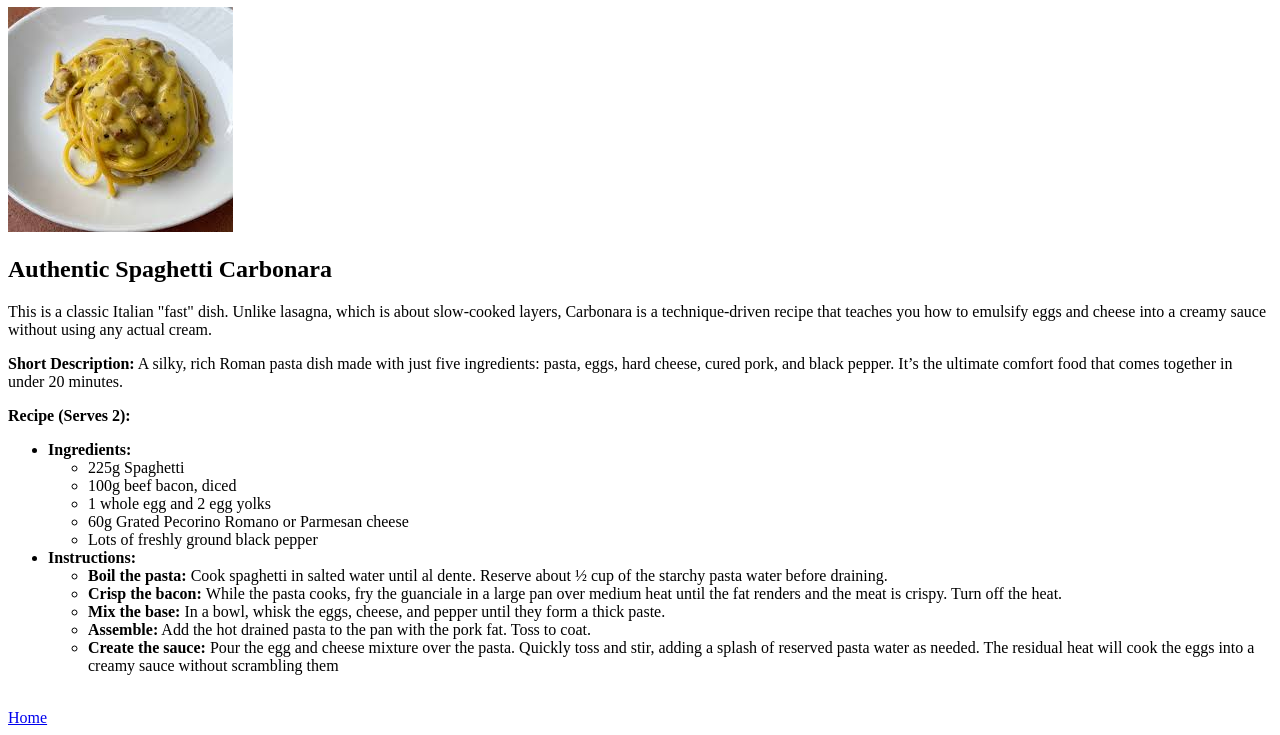
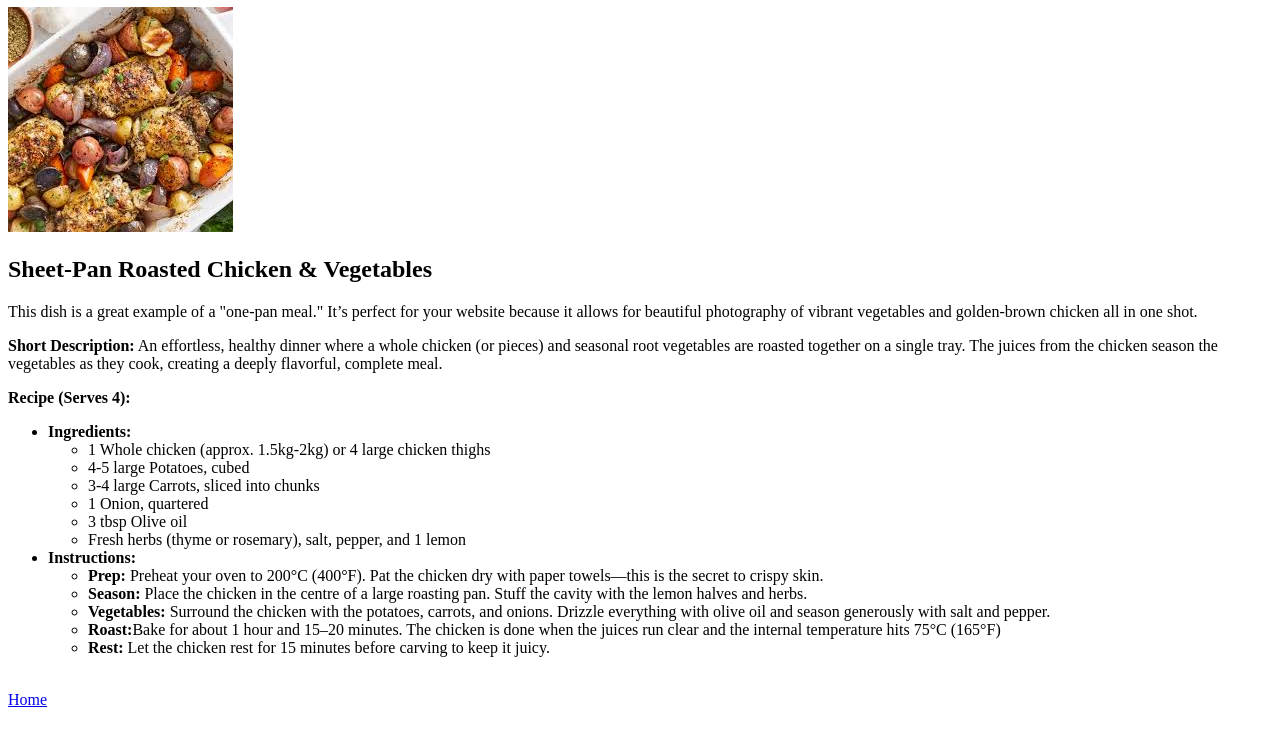
Before and after one commit to rabeiradouane/odin-recipes, a plain HTML site: page recipes/roasted_chicken.html in a window 1280 px wide. Shown: the part 73-808 px from the top of the page. Drawn offline with Linux system fonts and the light colour scheme.

Commit message:
roasted_chicken.html

```diff
--- a/recipes/roasted_chicken.html
+++ b/recipes/roasted_chicken.html
@@ -3,39 +3,40 @@
 <head>
     <meta charset="UTF-8">
     <meta name="viewport" content="width=device-width, initial-scale=1.0">
-    <title>Carbonara</title>
+    <title>Roasted Chicken</title>
 </head>
 <body>
-    <h1>Carbonara</h1>
+    <h1>Roasted Chicken</h1>
 
-    <img src="../images/carbonara.jpeg">
+    <img src="../images/roasted_chicken.jpeg">
 
 
-   <h2>Authentic Spaghetti Carbonara</h2>
+   <h2>Sheet-Pan Roasted Chicken & Vegetables</h2>
 
-   <p>This is a classic Italian "fast" dish. Unlike lasagna, which is about slow-cooked layers, Carbonara is a technique-driven recipe that teaches you how to emulsify eggs and cheese into a creamy sauce without using any actual cream.</p>
+   <p>This dish is a great example of a "one-pan meal." It’s perfect for your website because it allows for beautiful photography of vibrant vegetables and golden-brown chicken all in one shot.</p>
 
-   <p><strong>Short Description:</strong> A silky, rich Roman pasta dish made with just five ingredients: pasta, eggs, hard cheese, cured pork, and black pepper. It’s the ultimate comfort food that comes together in under 20 minutes.</p>
+   <p><strong>Short Description:</strong> An effortless, healthy dinner where a whole chicken (or pieces) and seasonal root vegetables are roasted together on a single tray. The juices from the chicken season the vegetables as they cook, creating a deeply flavorful, complete meal.</p>
 
-   <p><strong>Recipe (Serves 2):</strong></p>
+   <p><strong>Recipe (Serves 4):</strong></p>
 
    <ul>
     <li><strong>Ingredients:</strong></li>
     <ul>
-        <li>225g Spaghetti</li>
-        <li>100g beef bacon, diced</li>
-        <li>1 whole egg and 2 egg yolks</li>
-        <li>60g Grated Pecorino Romano or Parmesan cheese</li>
-        <li>Lots of freshly ground black pepper</li>
+        <li>1 Whole chicken (approx. 1.5kg-2kg) or 4 large chicken thighs</li>
+        <li>4-5 large Potatoes, cubed</li>
+        <li>3-4 large Carrots, sliced into chunks</li>
+        <li>1 Onion, quartered</li>
+        <li>3 tbsp Olive oil</li>
+        <li>Fresh herbs (thyme or rosemary), salt, pepper, and 1 lemon</li>
     </ul>
 
     <li><strong>Instructions:</strong></li>
     <ul>
-        <li><strong>Boil the pasta: </strong> Cook spaghetti in salted water until al dente. Reserve about ½ cup of the starchy pasta water before draining.</li>
-        <li><strong>Crisp the bacon: </strong> While the pasta cooks, fry the guanciale in a large pan over medium heat until the fat renders and the meat is crispy. Turn off the heat.</li>
-        <li><strong>Mix the base: </strong>In a bowl, whisk the eggs, cheese, and pepper until they form a thick paste.</li>
-        <li><strong>Assemble:</strong> Add the hot drained pasta to the pan with the pork fat. Toss to coat.</li>
-        <li><strong>Create the sauce: </strong>Pour the egg and cheese mixture over the pasta. Quickly toss and stir, adding a splash of reserved pasta water as needed. The residual heat will cook the eggs into a creamy sauce without scrambling them</li>
+        <li><strong>Prep:</strong> Preheat your oven to 200°C (400°F). Pat the chicken dry with paper towels—this is the secret to crispy skin.</li>
+        <li><strong>Season:  </strong>Place the chicken in the centre of a large roasting pan. Stuff the cavity with the lemon halves and herbs.</li>
+        <li><strong>Vegetables: </strong>Surround the chicken with the potatoes, carrots, and onions. Drizzle everything with olive oil and season generously with salt and pepper.</li>
+        <li><strong>Roast:</strong>Bake for about 1 hour and 15–20 minutes. The chicken is done when the juices run clear and the internal temperature hits 75°C (165°F)</li>
+        <li><strong>Rest: </strong>Let the chicken rest for 15 minutes before carving to keep it juicy.</li>
 
     </ul>
 
```
